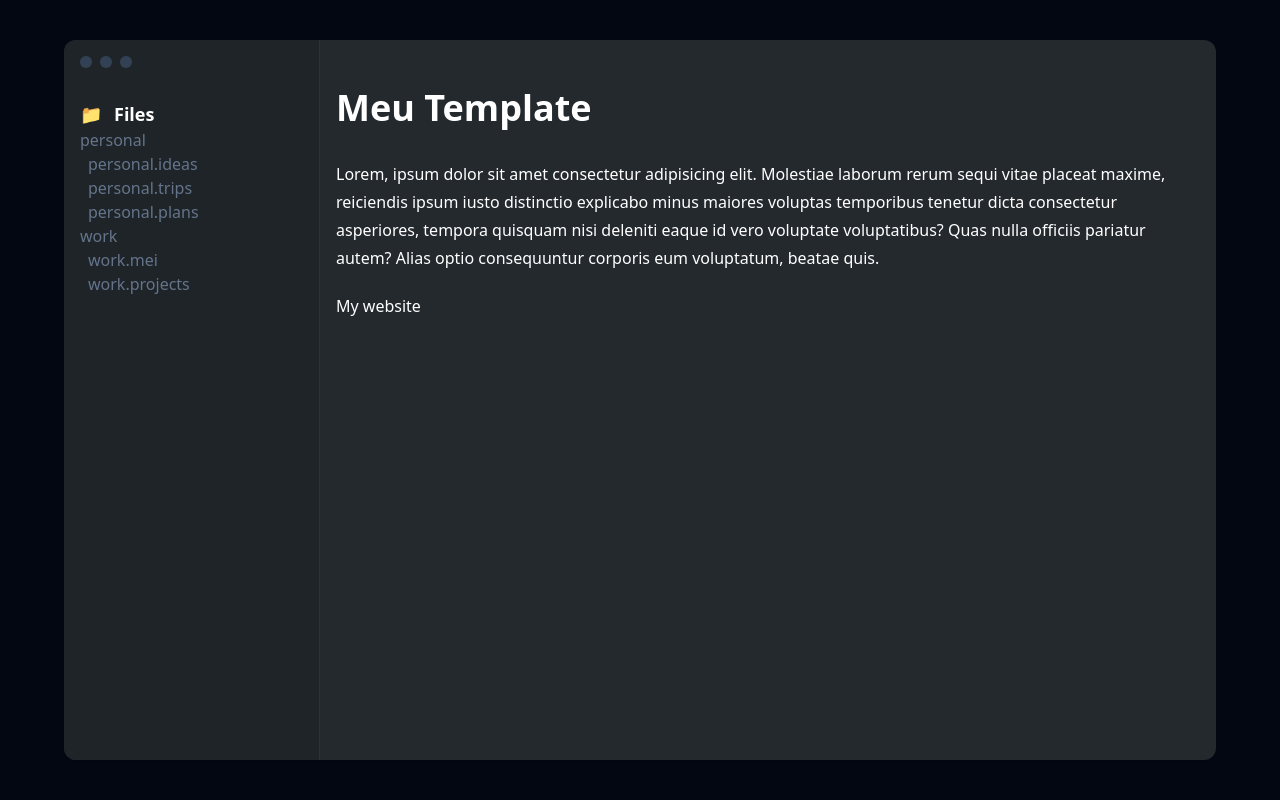
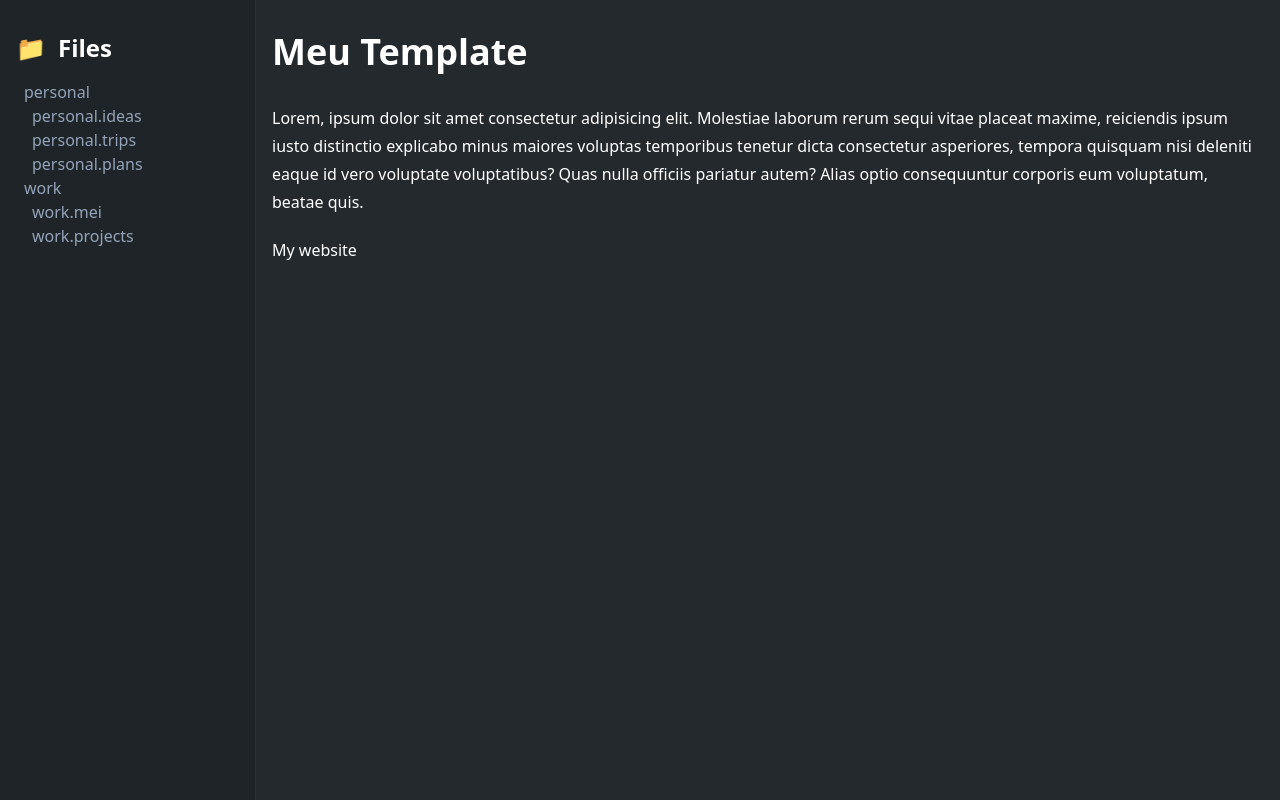
Before and after one commit to pdrmenezes/notes, a React (Vite) app: page / in a window 1280 px wide. Built offline with nearby package versions, Linux system fonts and the light colour scheme.

Commit message:
feat: add favicon + expand window

```diff
--- a/index.html
+++ b/index.html
@@ -2,7 +2,7 @@
 <html lang="en">
   <head>
     <meta charset="UTF-8" />
-    <link rel="icon" type="image/svg+xml" href="/vite.svg" />
+    <link rel="icon" type="image/svg+xml" href="/icon.svg" />
     <meta name="viewport" content="width=device-width, initial-scale=1.0" />
     <title>Notes</title>
   </head>
--- a/src/App.tsx
+++ b/src/App.tsx
@@ -1,15 +1,5 @@
 // import { useRef } from "react";
-import { EditorPane } from "./components/editor-pane";
-
-const NOTES = [
-  "personal",
-  "personal.ideas",
-  "personal.trips",
-  "personal.plans",
-  "work",
-  "work.mei",
-  "work.projects",
-];
+import { EditorWindow } from "./components/editor-window";
 
 function App() {
   // const editorRef = useRef<MDXEditorMethods>(null);
@@ -25,8 +15,8 @@ function App() {
   // }
 
   return (
-    <div className="min-h-screen content-center bg-gray-950 p-8">
-      <EditorPane />
+    <>
+      <EditorWindow />
       {/* <div className="shadow-sm w-[80vw] h-[80vh] rounded-xl border-black flex mx-auto max-h-screen max-w-screen bg-[#24292E] text-white">
         <div className="w-1/5 shrink-0 border-r-1 border-r-slate-600 p-4 bg-[#1F2428]">
           <p className="font-bold text-lg">
@@ -71,7 +61,7 @@ function App() {
           />
         </div>
       </div> */}
-    </div>
+    </>
   );
 }
 
--- a/src/components/editor-pane.tsx
+++ /dev/null
@@ -1,42 +0,0 @@
-import { Editor } from "./text-editor";
-
-const NOTES = [
-  "personal",
-  "personal.ideas",
-  "personal.trips",
-  "personal.plans",
-  "work",
-  "work.mei",
-  "work.projects",
-];
-
-export function EditorPane() {
-  return (
-    <div className="mx-auto grid h-[90vh] min-h-[300px] w-[90vw] grid-cols-[16rem_1fr] overflow-hidden rounded-xl border-white/30 bg-[#24292E] shadow-sm">
-      <aside className="border-r border-r-slate-700/50 bg-[#1F2428] p-4">
-        <div className="group flex gap-2">
-          <div className="h-3 w-3 rounded-full bg-slate-700 group-hover:bg-red-400"></div>
-          <div className="h-3 w-3 rounded-full bg-slate-700 group-hover:bg-yellow-400"></div>
-          <div className="h-3 w-3 rounded-full bg-slate-700 group-hover:bg-green-400"></div>
-        </div>
-        <div className="pt-8">
-          <p className="text-lg font-bold text-white">
-            <span className="mr-3">📁</span>Files
-          </p>
-          <div id="file-list">
-            {NOTES.map((note) => (
-              <p
-                className={`cursor-pointer text-slate-500 ${note.includes(".") ? "pl-2" : "p-0"}`}
-              >
-                {note}
-              </p>
-            ))}
-          </div>
-        </div>
-      </aside>
-      <main className="p-4">
-        <Editor />
-      </main>
-    </div>
-  );
-}
--- /dev/null
+++ b/src/components/editor-window.tsx
@@ -0,0 +1,11 @@
+import { Sidebar } from "./sidebar";
+import { Editor } from "./text-editor";
+
+export function EditorWindow() {
+  return (
+    <div className="mx-auto grid h-screen w-screen grid-cols-[16rem_1fr] rounded-xl border-white/30 shadow-sm">
+      <Sidebar />
+      <Editor />
+    </div>
+  );
+}
--- /dev/null
+++ b/src/components/sidebar.tsx
@@ -0,0 +1,30 @@
+const NOTES = [
+  "personal",
+  "personal.ideas",
+  "personal.trips",
+  "personal.plans",
+  "work",
+  "work.mei",
+  "work.projects",
+];
+
+export function Sidebar() {
+  return (
+    <aside className="h-full border-r border-r-slate-700/50 bg-[#1F2428] p-4">
+      <div className="flex flex-col gap-4 pt-4">
+        <p className="text-2xl font-bold text-white">
+          <span className="mr-3">📁</span>Files
+        </p>
+        <div id="file-list">
+          {NOTES.map((note) => (
+            <p
+              className={`cursor-pointer text-slate-400 hover:bg-[#282E34] ${note.includes(".") ? "pl-4" : "pl-2"}`}
+            >
+              {note}
+            </p>
+          ))}
+        </div>
+      </div>
+    </aside>
+  );
+}
--- a/src/components/text-editor.tsx
+++ b/src/components/text-editor.tsx
@@ -15,9 +15,11 @@ export function Editor() {
   });
 
   return (
+    <main className="h-full bg-[#24292E] p-4 overflow-auto">
     <EditorContent
       editor={editor}
-      className="prose prose-invert mx-auto max-w-screen-lg pt-8"
+      className="prose prose-invert mx-auto max-w-screen-lg pt-4"
     />
+    </main>
   );
 }
```
Also changed, not shown: public/icon.svg (added).
